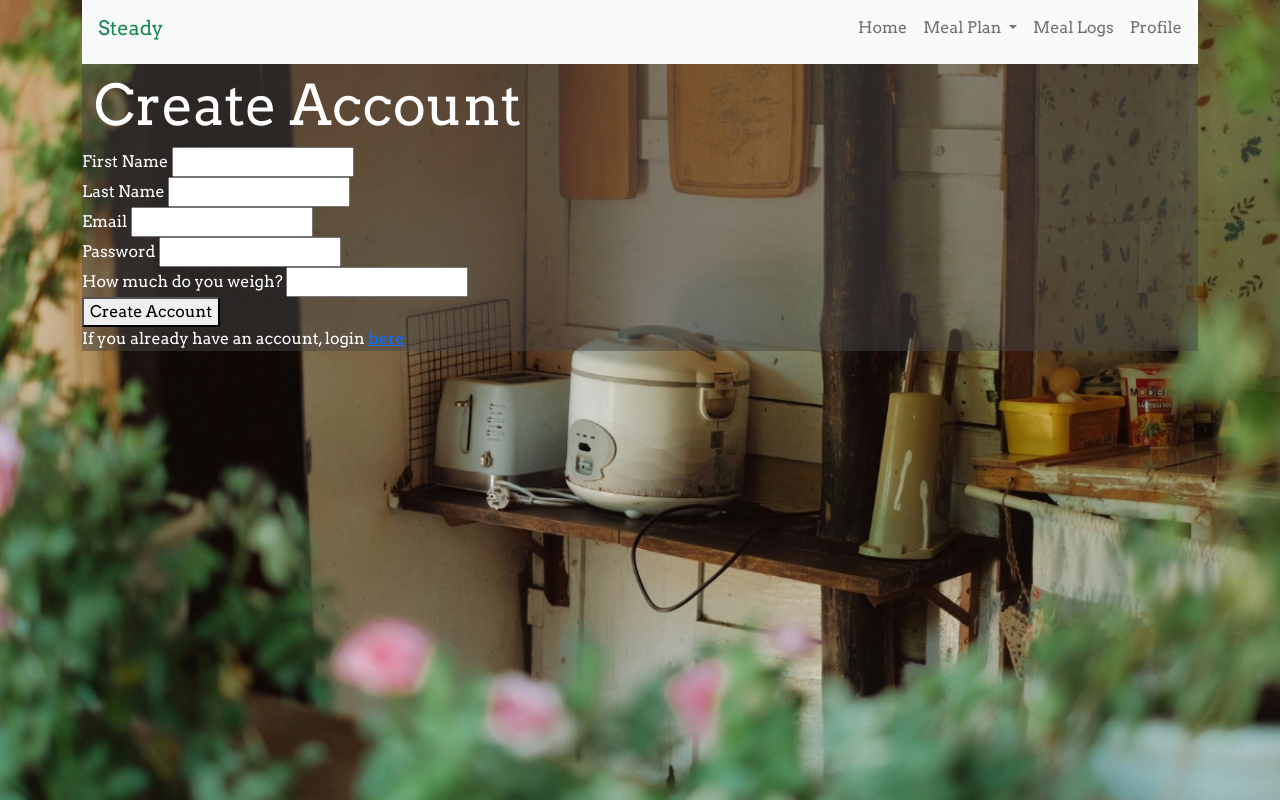
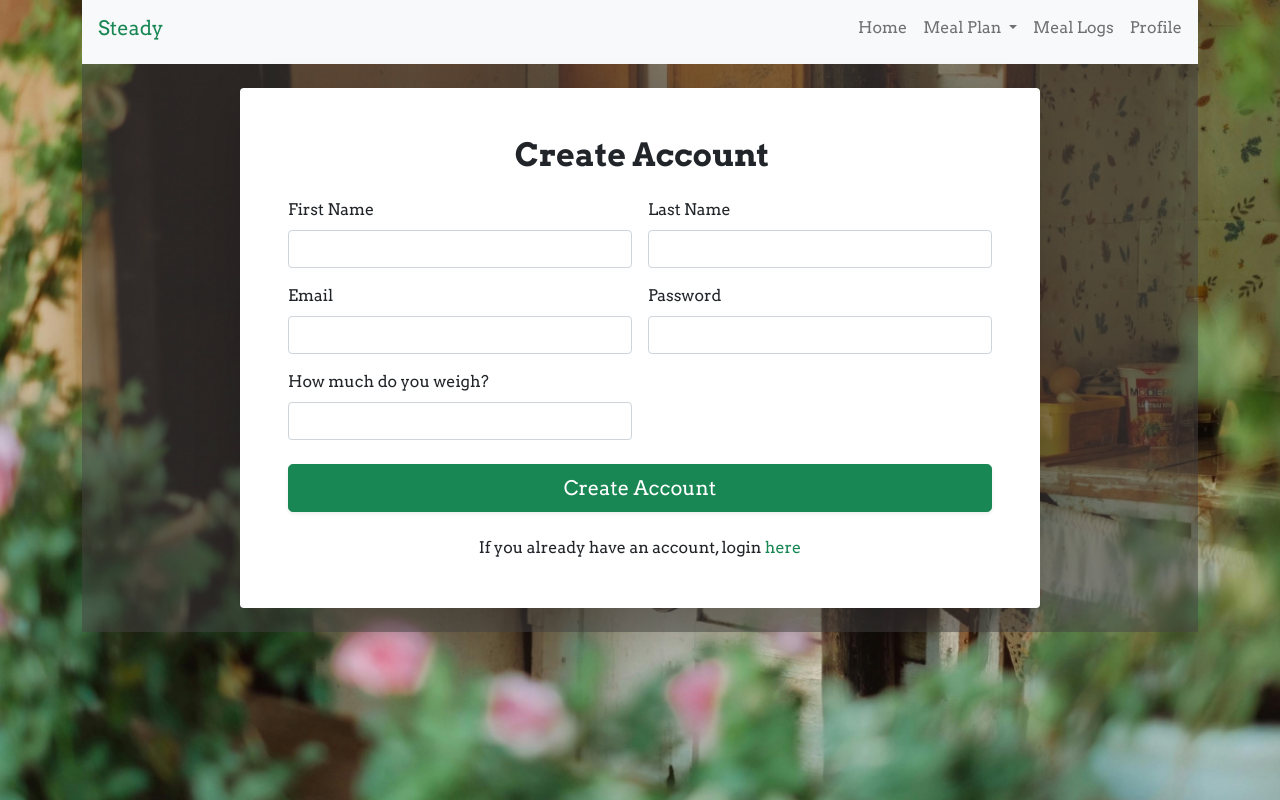
Before and after one commit to ch7oe/Steady, a Flask app: page /register in a window 1280 px wide. Run offline with Flask 3, Linux system fonts and the light colour scheme.

Commit message:
added form control to register page and card design to grocery page

```diff
--- a/templates/register.html
+++ b/templates/register.html
@@ -3,32 +3,40 @@
 {% block title %}Sign Up! - Steady{% endblock %}
 
 {% block body %}
-    <h1 class="display-4">Create Account</h1>
+<div class="container py-4 d-flex justify-content-center align-items-center">
+    <div class="card shadow-lg border-0 rounded text-dark" style="max-width: 800px; width: 100%;">
+        <div class="card-body p-4 p-md-5">
+            <h1 class="card-title h2 fw-bold text-center mb-4">Create Account</h1>
 
             <!-- form to create user -->
-    <form action="/register" method="POST">
+            <form action="/register" method="POST" class="needs-validation">
+                <div class="row g-3 mb-4">
                     <!-- first name -->
-        <div>
-            <label for="fname">First Name</label>
-            <input type="text" name="fname" id="fname">
+                    <div class="col-md-6">
+                        <label for="fname" class="form-label fw-semibold">First Name</label>
+                        <input type="text" name="fname" id="fname" class="form-control" required>
+                        <div class="invalid-feedback">Please enter your first name.</div>
                     </div>
 
                     <!-- last name -->
-        <div>
-            <label for="lname">Last Name</label>
-            <input type="text" name="lname" id="lname">
+                    <div class="col-md-6">
+                        <label for="lname" class="form-label fw-semibold">Last Name</label>
+                        <input type="text" name="lname" id="lname" class="form-control" required>
+                        <div class="invalid-feedback">Please enter your last name.</div>
                     </div>
 
                     <!-- email -->
-        <div>
-            <label for="email">Email</label>
-            <input type="email" name="email" id="email">
+                    <div class="col-md-6">
+                        <label for="email" class="form-label fw-semibold">Email</label>
+                        <input type="email" name="email" id="email" class="form-control" required>
+                        <div class="invalid-feedback">Please enter a valid email.</div>
                     </div>
 
                     <!-- password -->
-        <div>
-            <label for="password">Password</label>
-            <input type="password" name="password" id="password">
+                    <div class="col-md-6">
+                        <label for="password" class="form-label fw-semibold">Password</label>
+                        <input type="password" name="password" id="password" class="form-control" required>
+                        <div class="invalid-feedback">Please enter a password.</div>
                     </div>
 
                     <!-- swallow difficulty -->
@@ -39,16 +47,23 @@
                     </div> -->
 
                     <!-- weight -->
-        <div>
-            <label for="weight">How much do you weigh?</label>
-            <input type="number" name="weight" id="weight">
+                    <div class="col-md-6">
+                        <label for="weight" class="form-label fw-semibold">How much do you weigh?</label>
+                        <input type="number" name="weight" id="weight" class="form-control" required>
+                        <div class="invalid-feedback">Please enter your weight.</div>
+                    </div>
                 </div>
 
                 <!-- submit -->
-        <button type="submit">Create Account</button>
+                <div class="d-grid gap-2 mt-4">
+                <button type="submit" class="btn btn-lg btn-success shadow-sm">Create Account</button>
+                </div>
             </form>
-    <p>
-        If you already have an account, login <a href="/login">here</a>
+
+            <p class="text-center mt-4 mb-0">
+                If you already have an account, login <a href="/login" class="text-decoration-none fw-semibold text-success">here</a>
             </p>
-
+        </div>
+    </div>
+</div>
 {% endblock %}
```
Also changed, not shown: templates/grocery_list.html (+23 -16 lines). Lines whose indentation alone changed are shown as unchanged.
